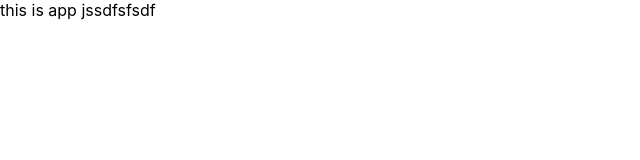
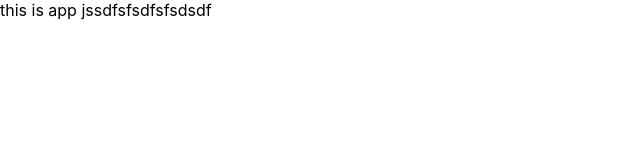
Before and after one commit to TharakaJayz/photography, a React (Create React App) app in the folder client/: page / in a window 1280 px wide. Shown: the top 160 px of the page, without its empty margins (0-640 px from the left). Built offline with nearby package versions, Linux system fonts and the light colour scheme.

Commit message:
third test commit

```diff
--- a/client/src/App.js
+++ b/client/src/App.js
@@ -1,7 +1,7 @@
 import React from "react";
 
 const App = () => {
-  return <div>this is app jssdfsfsdf</div>;
+  return <div>this is app jssdfsfsdfsfsdsdf</div>;
 };
 
 export default App;
```
